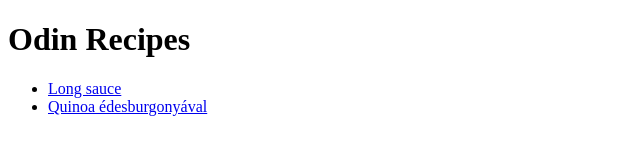
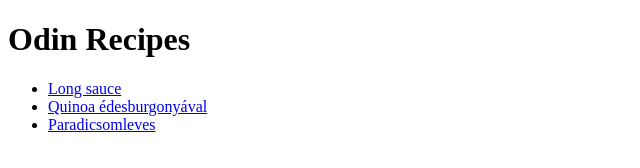
Before and after one commit to PetiIT/odin-recipes, a plain HTML site: page index.html in a window 1280 px wide. Shown: the whole page, without its empty margins (0-640 px from the left). Drawn offline with Linux system fonts and the light colour scheme.

Commit message:
Set paradicsomleves.html link on index.html

```diff
--- a/index.html
+++ b/index.html
@@ -11,6 +11,7 @@
     <ul>
         <li><a href="recipes/long_sauce.html">Long sauce</a></li>
         <li><a href="recipes/quinoa_edesburgonya.html">Quinoa édesburgonyával</a></li>
+        <li><a href="recipes/paradicsomleves.html">Paradicsomleves</a></li>
     </ul>
 
 </body>
```
